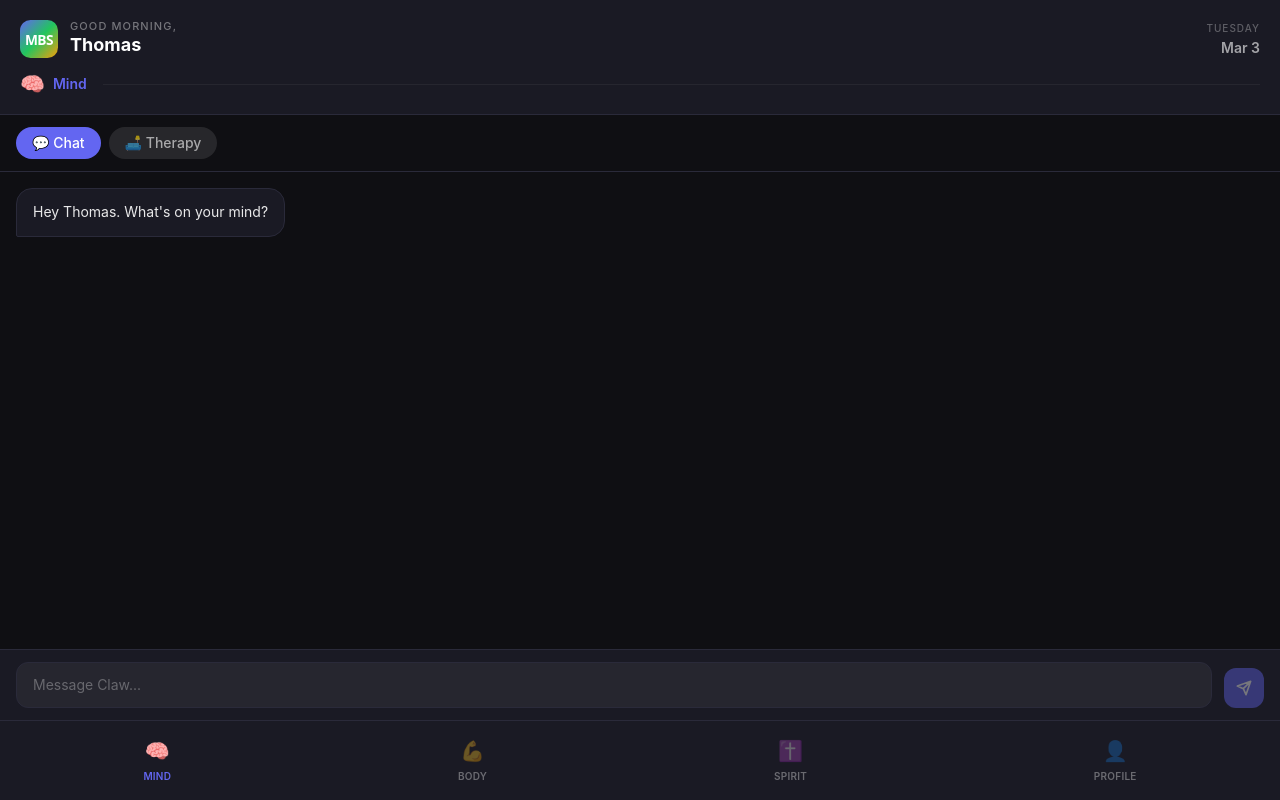
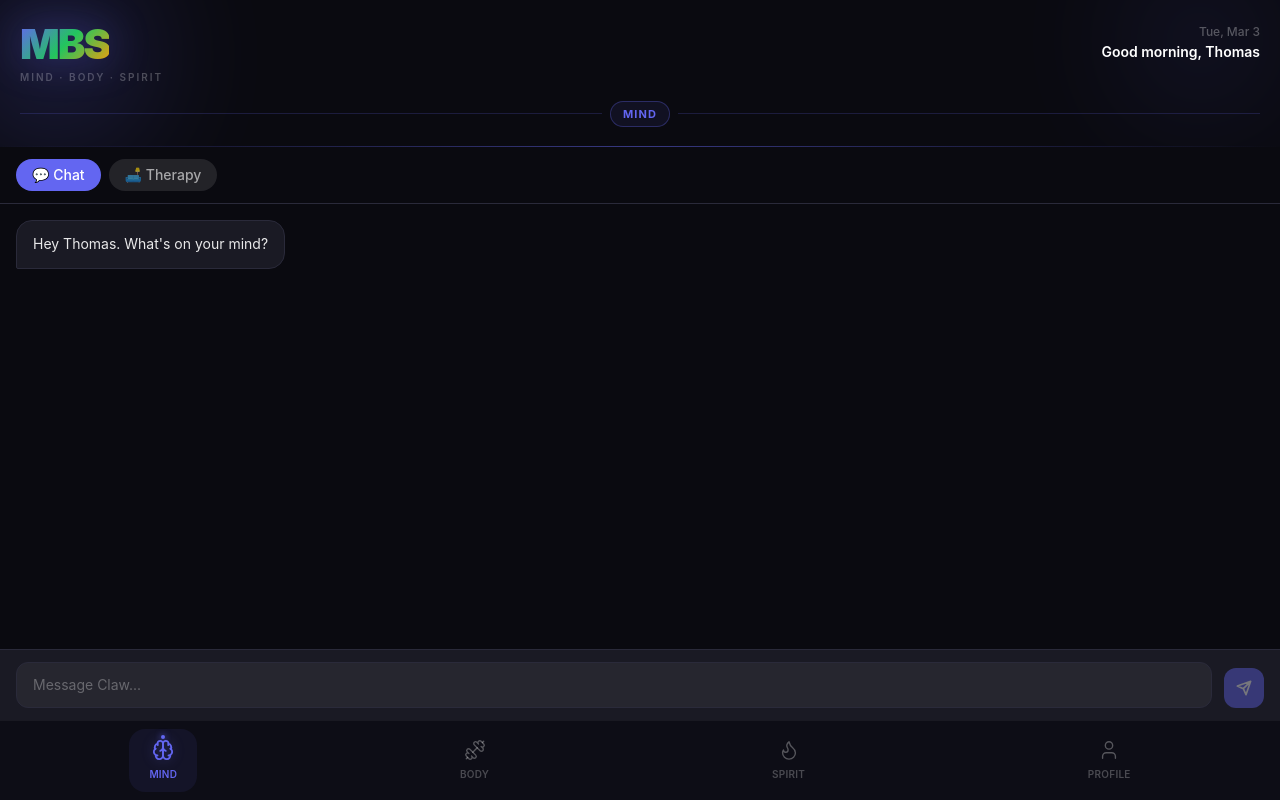
Before and after one commit to tomthornton/life-app, a Next.js app: page / in a window 1280 px wide. Built offline with nearby package versions, Linux system fonts and the light colour scheme.

Commit message:
feat: premium header with gradient glow, lucide icon tabs

```diff
--- a/app/page.tsx
+++ b/app/page.tsx
@@ -6,16 +6,9 @@ import BodyTab from '@/components/tabs/BodyTab'
 import SpiritTab from '@/components/tabs/SpiritTab'
 import ProfileTab from '@/components/tabs/ProfileTab'
 import BottomNav from '@/components/BottomNav'
-import MBSLogo from '@/components/MBSLogo'
+import AppHeader from '@/components/AppHeader'
 
 export type Tab = 'mind' | 'body' | 'spirit' | 'profile'
-
-const TAB_META: Record<Tab, { label: string; emoji: string; color: string }> = {
-  mind:    { label: 'Mind',    emoji: '🧠', color: 'text-mind' },
-  body:    { label: 'Body',    emoji: '💪', color: 'text-body' },
-  spirit:  { label: 'Spirit',  emoji: '✝️',  color: 'text-spirit' },
-  profile: { label: 'Profile', emoji: '👤', color: 'text-white' },
-}
 
 export default function Home() {
   const [activeTab, setActiveTab] = useState<Tab>('mind')
@@ -26,51 +19,10 @@ export default function Home() {
     if (saved) setUserName(saved)
   }, [])
 
-  const meta = TAB_META[activeTab]
+  return (
+    <main className="fixed inset-0 flex flex-col bg-[#0a0a10] overflow-hidden">
+      <AppHeader activeTab={activeTab} userName={userName} />
 
-  const greeting = () => {
-    const h = new Date().getHours()
-    if (h < 12) return 'Good morning'
-    if (h < 17) return 'Good afternoon'
-    return 'Good evening'
-  }
-
-  return (
-    <main className="fixed inset-0 flex flex-col bg-surface overflow-hidden">
-      {/* Header */}
-      <div className="safe-top bg-card border-b border-border">
-        {/* Top row: logo + greeting + avatar */}
-        <div className="flex items-center justify-between px-5 pt-5 pb-3">
-          <div className="flex items-center gap-3">
-            <MBSLogo size={38} />
-            <div>
-              <p className="text-[11px] text-white/40 font-medium tracking-widest uppercase leading-none">
-                {greeting()},
-              </p>
-              <h1 className="text-lg font-bold text-white leading-tight mt-0.5">
-                {userName}
-              </h1>
-            </div>
-          </div>
-          <div className="flex flex-col items-end gap-0.5">
-            <p className="text-[10px] text-white/30 uppercase tracking-widest font-medium">
-              {new Date().toLocaleDateString('en-US', { weekday: 'long' })}
-            </p>
-            <p className="text-sm font-semibold text-white/60">
-              {new Date().toLocaleDateString('en-US', { month: 'short', day: 'numeric' })}
-            </p>
-          </div>
-        </div>
-
-        {/* Active tab label */}
-        <div className="px-5 pb-4 flex items-center gap-2">
-          <span className="text-xl">{meta.emoji}</span>
-          <span className={`text-sm font-semibold ${meta.color}`}>{meta.label}</span>
-          <div className="flex-1 h-px bg-white/5 ml-2" />
-        </div>
-      </div>
-
-      {/* Content */}
       <div className="flex-1 overflow-y-auto no-scrollbar">
         {activeTab === 'mind'    && <MindTab />}
         {activeTab === 'body'    && <BodyTab />}
@@ -78,7 +30,6 @@ export default function Home() {
         {activeTab === 'profile' && <ProfileTab userName={userName} setUserName={setUserName} />}
       </div>
 
-      {/* Bottom Nav */}
       <BottomNav activeTab={activeTab} setActiveTab={setActiveTab} />
     </main>
   )
--- /dev/null
+++ b/components/AppHeader.tsx
@@ -0,0 +1,112 @@
+'use client'
+
+import { Tab } from '@/app/page'
+
+const TAB_LABELS: Record<Tab, string> = {
+  mind: 'Mind',
+  body: 'Body',
+  spirit: 'Spirit',
+  profile: 'Profile',
+}
+
+const TAB_COLORS: Record<Tab, string> = {
+  mind: '#6366f1',
+  body: '#22c55e',
+  spirit: '#f59e0b',
+  profile: '#94a3b8',
+}
+
+export default function AppHeader({
+  activeTab,
+  userName,
+}: {
+  activeTab: Tab
+  userName: string
+}) {
+  const greeting = () => {
+    const h = new Date().getHours()
+    if (h < 12) return 'Good morning'
+    if (h < 17) return 'Good afternoon'
+    return 'Good evening'
+  }
+
+  const color = TAB_COLORS[activeTab]
+
+  return (
+    <div className="safe-top relative overflow-hidden bg-[#0a0a10]">
+      {/* Ambient glow blobs */}
+      <div
+        className="absolute -top-10 -left-10 w-48 h-48 rounded-full blur-3xl opacity-20 transition-all duration-700"
+        style={{ background: color }}
+      />
+      <div
+        className="absolute -top-10 right-0 w-40 h-40 rounded-full blur-3xl opacity-10 transition-all duration-700"
+        style={{ background: color }}
+      />
+
+      {/* Border shimmer */}
+      <div
+        className="absolute bottom-0 left-0 right-0 h-px transition-all duration-700"
+        style={{ background: `linear-gradient(to right, transparent, ${color}80, transparent)` }}
+      />
+
+      <div className="relative px-5 pt-6 pb-5">
+        {/* Top row */}
+        <div className="flex items-start justify-between mb-4">
+          {/* MBS Wordmark */}
+          <div>
+            <div className="flex items-end gap-0.5 leading-none">
+              <span
+                className="font-black tracking-tighter"
+                style={{
+                  fontSize: '2.6rem',
+                  lineHeight: 1,
+                  background: 'linear-gradient(135deg, #6366f1 0%, #22c55e 50%, #f59e0b 100%)',
+                  WebkitBackgroundClip: 'text',
+                  WebkitTextFillColor: 'transparent',
+                  backgroundClip: 'text',
+                  filter: 'drop-shadow(0 0 20px rgba(99,102,241,0.4))',
+                }}
+              >
+                MBS
+              </span>
+            </div>
+            <p className="text-[10px] font-semibold tracking-[0.2em] text-white/25 uppercase mt-1">
+              Mind · Body · Spirit
+            </p>
+          </div>
+
+          {/* User + date */}
+          <div className="text-right">
+            <p className="text-xs text-white/30 font-medium">
+              {new Date().toLocaleDateString('en-US', { weekday: 'short', month: 'short', day: 'numeric' })}
+            </p>
+            <p className="text-sm font-semibold text-white mt-0.5">{greeting()}, {userName.split(' ')[0]}</p>
+          </div>
+        </div>
+
+        {/* Active tab pill */}
+        <div className="flex items-center gap-2">
+          <div
+            className="h-px flex-1 opacity-20"
+            style={{ background: color }}
+          />
+          <span
+            className="text-[11px] font-bold tracking-widest uppercase px-3 py-1 rounded-full border transition-all duration-500"
+            style={{
+              color,
+              borderColor: `${color}50`,
+              background: `${color}15`,
+            }}
+          >
+            {TAB_LABELS[activeTab]}
+          </span>
+          <div
+            className="h-px flex-1 opacity-20"
+            style={{ background: color }}
+          />
+        </div>
+      </div>
+    </div>
+  )
+}
--- a/components/BottomNav.tsx
+++ b/components/BottomNav.tsx
@@ -1,12 +1,19 @@
 'use client'
 
+import { Brain, Dumbbell, Flame, User } from 'lucide-react'
 import { Tab } from '@/app/page'
 
-const tabs: { id: Tab; label: string; emoji: string; color: string }[] = [
-  { id: 'mind',    label: 'Mind',    emoji: '🧠', color: 'text-mind' },
-  { id: 'body',    label: 'Body',    emoji: '💪', color: 'text-body' },
-  { id: 'spirit',  label: 'Spirit',  emoji: '✝️',  color: 'text-spirit' },
-  { id: 'profile', label: 'Profile', emoji: '👤', color: 'text-white' },
+const tabs: {
+  id: Tab
+  label: string
+  Icon: React.ElementType
+  activeColor: string
+  glowColor: string
+}[] = [
+  { id: 'mind',    label: 'Mind',    Icon: Brain,    activeColor: '#6366f1', glowColor: 'rgba(99,102,241,0.3)' },
+  { id: 'body',    label: 'Body',    Icon: Dumbbell, activeColor: '#22c55e', glowColor: 'rgba(34,197,94,0.3)' },
+  { id: 'spirit',  label: 'Spirit',  Icon: Flame,    activeColor: '#f59e0b', glowColor: 'rgba(245,158,11,0.3)' },
+  { id: 'profile', label: 'Profile', Icon: User,     activeColor: '#94a3b8', glowColor: 'rgba(148,163,184,0.3)' },
 ]
 
 export default function BottomNav({
@@ -17,21 +24,43 @@ export default function BottomNav({
   setActiveTab: (tab: Tab) => void
 }) {
   return (
-    <nav className="safe-bottom bg-card border-t border-border">
-      <div className="flex items-center justify-around py-2">
-        {tabs.map((tab) => {
-          const isActive = activeTab === tab.id
+    <nav className="safe-bottom bg-[#0d0d16] border-t border-white/5">
+      <div className="flex items-center justify-around px-2 py-2">
+        {tabs.map(({ id, label, Icon, activeColor, glowColor }) => {
+          const isActive = activeTab === id
           return (
             <button
-              key={tab.id}
-              onClick={() => setActiveTab(tab.id)}
-              className={`flex flex-col items-center gap-1 px-4 py-2 rounded-xl transition-all ${
-                isActive ? 'opacity-100' : 'opacity-35'
-              }`}
+              key={id}
+              onClick={() => setActiveTab(id)}
+              className="relative flex flex-col items-center gap-1.5 px-5 py-2.5 rounded-2xl transition-all duration-300"
+              style={
+                isActive
+                  ? { background: `${activeColor}15` }
+                  : {}
+              }
             >
-              <span className="text-xl">{tab.emoji}</span>
-              <span className={`text-[10px] font-semibold tracking-wide ${isActive ? tab.color : 'text-white'}`}>
-                {tab.label.toUpperCase()}
+              {/* Active indicator dot */}
+              {isActive && (
+                <span
+                  className="absolute top-1.5 w-1 h-1 rounded-full"
+                  style={{ background: activeColor, boxShadow: `0 0 6px ${activeColor}` }}
+                />
+              )}
+
+              <Icon
+                size={22}
+                strokeWidth={isActive ? 2 : 1.5}
+                style={{
+                  color: isActive ? activeColor : 'rgba(255,255,255,0.3)',
+                  filter: isActive ? `drop-shadow(0 0 6px ${glowColor})` : 'none',
+                  transition: 'all 0.3s',
+                }}
+              />
+              <span
+                className="text-[10px] font-semibold tracking-wide transition-all duration-300"
+                style={{ color: isActive ? activeColor : 'rgba(255,255,255,0.25)' }}
+              >
+                {label.toUpperCase()}
               </span>
             </button>
           )
```
